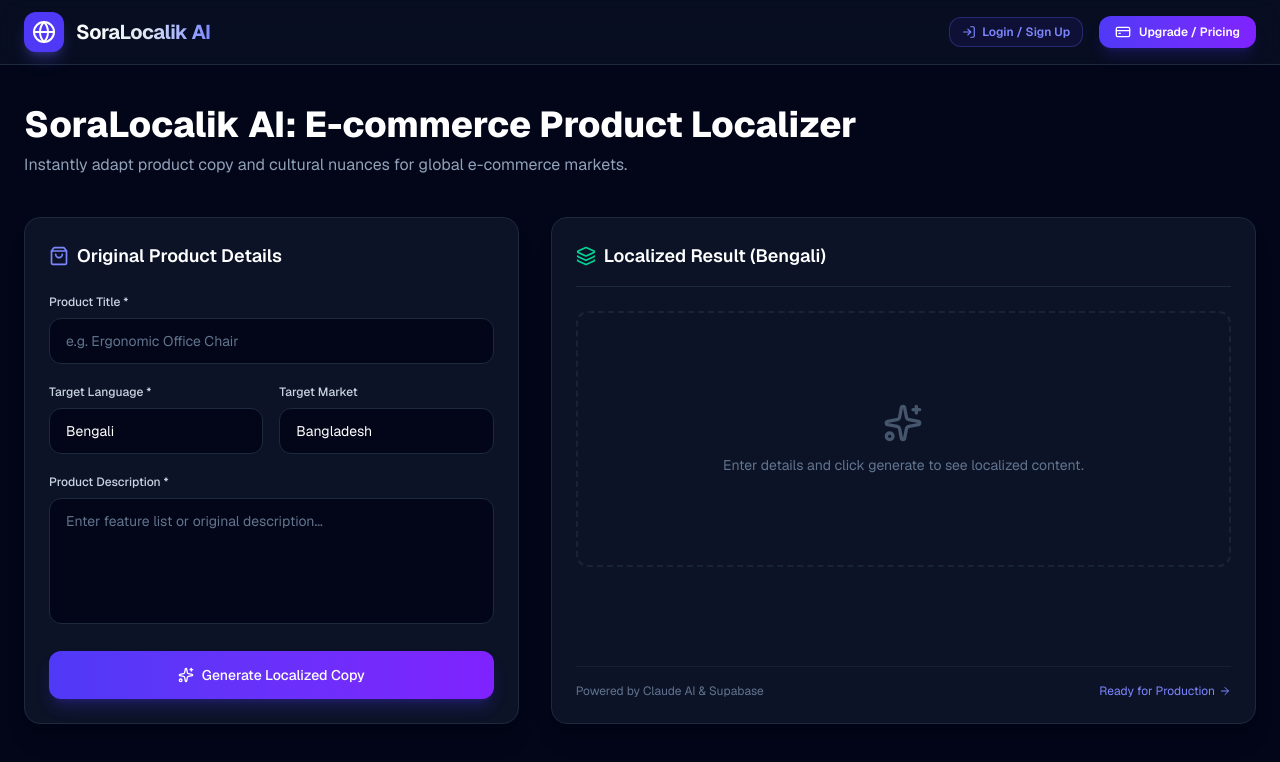
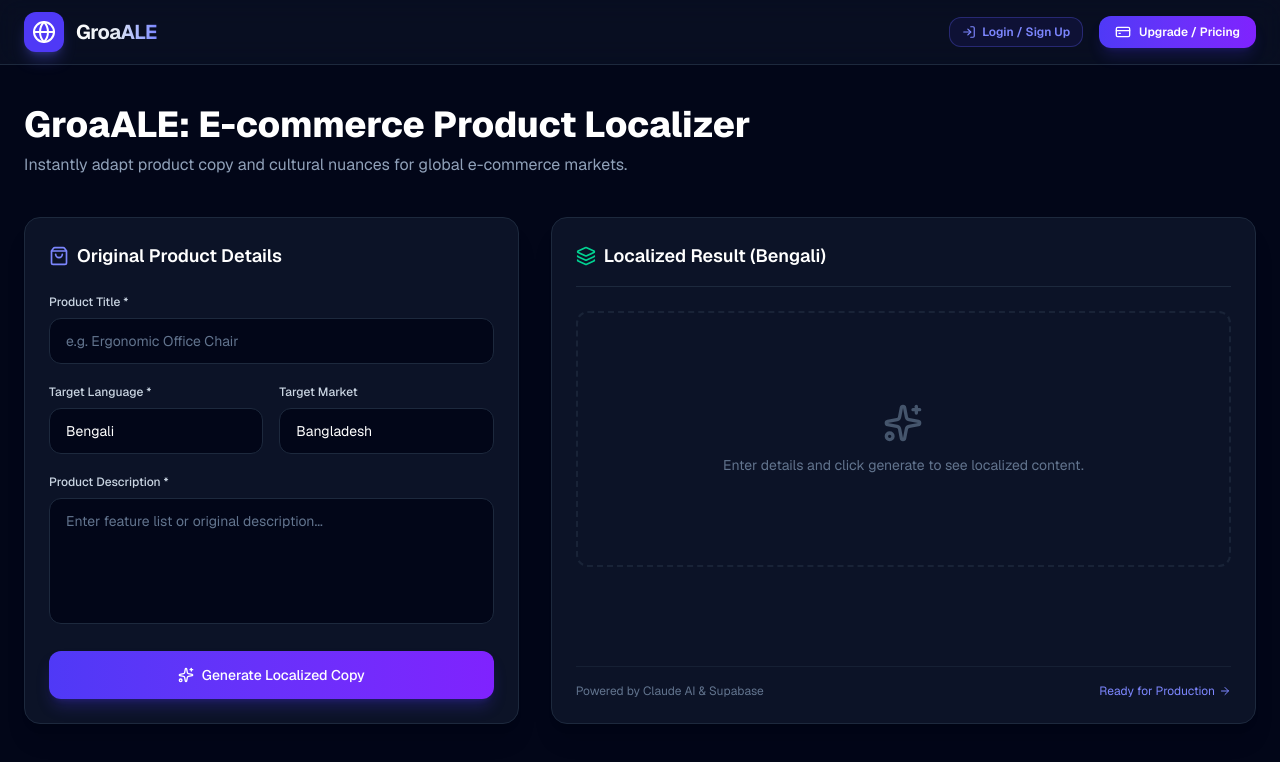
Before and after one commit to nnrsalmannrkhan/E-commerce-Localizer, a Next.js app in the folder frontend/: page / in a window 1280 px wide. Shown: the top 762 px of the page. Built offline with nearby package versions, Linux system fonts and the light colour scheme; no server answers.

Commit message:
renamed logo text

```diff
--- a/frontend/src/app/page.tsx
+++ b/frontend/src/app/page.tsx
@@ -224,7 +224,7 @@ try {
               <Globe className="w-6 h-6" />
             </div>
             <span className="font-bold text-xl tracking-tight bg-gradient-to-r from-white via-slate-200 to-indigo-400 bg-clip-text text-transparent">
-              SoraLocalik AI
+              GroaALE
             </span>
           </div>
 
@@ -413,7 +413,7 @@ try {
       <main className="max-w-7xl mx-auto px-6 py-10">
         <div className="mb-10 text-center md:text-left">
           <h1 className="text-3xl md:text-4xl font-extrabold text-white mb-2">
-            SoraLocalik AI: E-commerce Product Localizer
+            GroaALE: E-commerce Product Localizer
           </h1>
           <p className="text-slate-400 text-sm md:text-base">
             Instantly adapt product copy and cultural nuances for global e-commerce markets.
```
